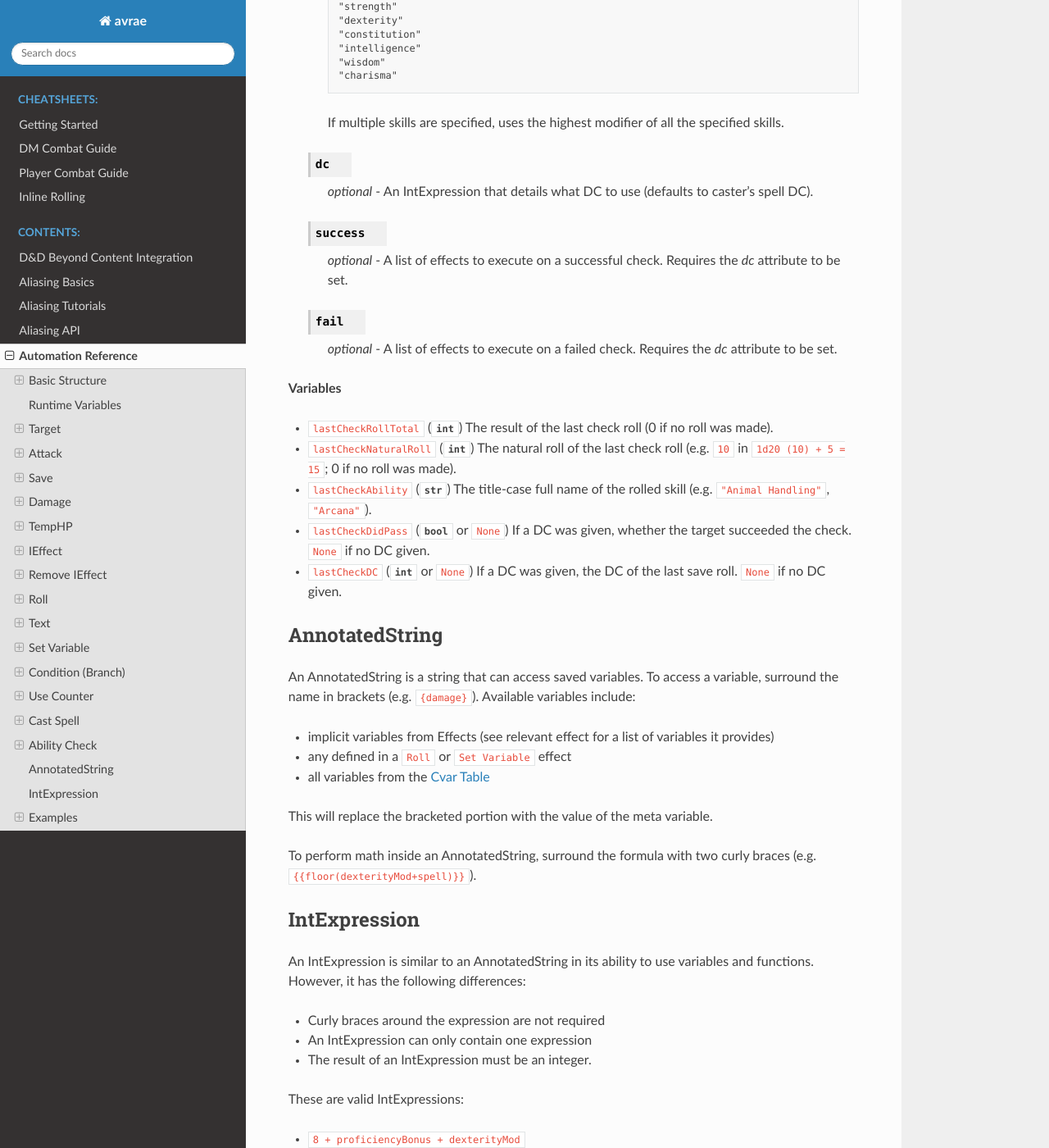
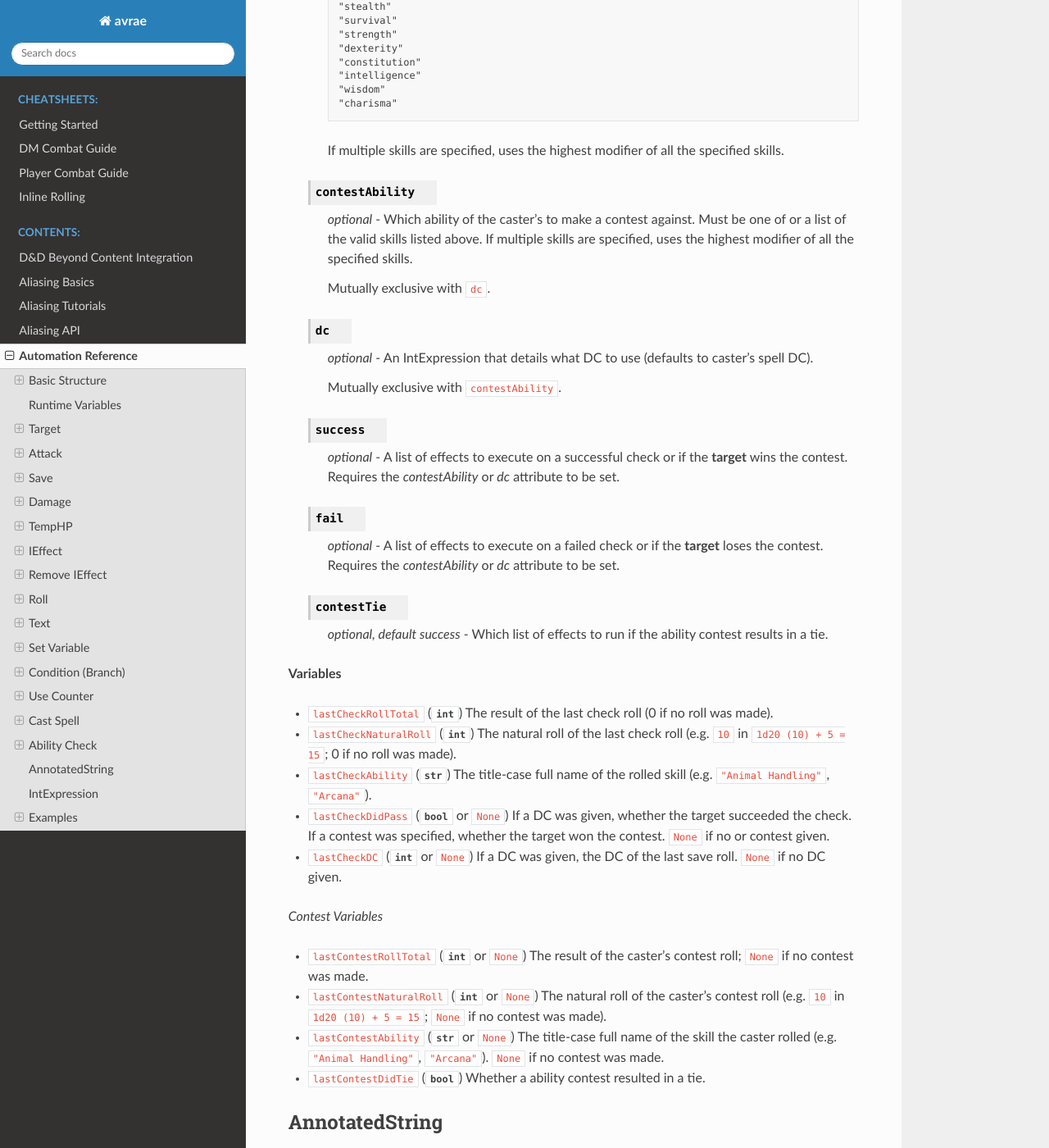
Before and after one commit to avrae/avrae, a Sphinx documentation site: the page built from docs/automation_ref.rst, in a window 1280 px wide and 1400 px high, scrolled down 20314 px. Shown: the whole window at 82% size. Built offline with Sphinx 7.4.7 and the Read the Docs theme 2.0.0, drawn with Linux system fonts in a browser that asks for light colours; part of the change alters nothing that is shown; some of the changed text lies outside the part shown.

Commit message:
docs: ability contest

```diff
--- a/docs/automation_ref.rst
+++ b/docs/automation_ref.rst
@@ -917,12 +917,14 @@ Ability Check
     {
         type: "check";
         ability: string | string[];
+        contestAbility?: string | string[];
         dc?: IntExpression;
         success?: Effect[];
         fail?: Effect[];
+        contestTie?: "fail" | "success" | "neither";
     }
 
-An Ability Check effect forces a targeted creature to make an ability check.
+An Ability Check effect forces a targeted creature to make an ability check, optionally as a contest against the caster.
 It must be inside a Target effect.
 
 .. class:: Check
@@ -961,17 +963,33 @@ It must be inside a Target effect.
 
         If multiple skills are specified, uses the highest modifier of all the specified skills.
 
+    .. attribute:: contestAbility
+
+        *optional* - Which ability of the caster's to make a contest against.
+        Must be one of or a list of the valid skills listed above.
+        If multiple skills are specified, uses the highest modifier of all the specified skills.
+
+        Mutually exclusive with ``dc``.
+
     .. attribute:: dc
 
         *optional* - An IntExpression that details what DC to use (defaults to caster's spell DC).
 
+        Mutually exclusive with ``contestAbility``.
+
     .. attribute:: success
 
-        *optional* - A list of effects to execute on a successful check. Requires the *dc* attribute to be set.
+        *optional* - A list of effects to execute on a successful check or if the **target** wins the contest.
+        Requires the *contestAbility* or *dc* attribute to be set.
 
     .. attribute:: fail
 
-        *optional* - A list of effects to execute on a failed check. Requires the *dc* attribute to be set.
+        *optional* - A list of effects to execute on a failed check or if the **target** loses the contest.
+        Requires the *contestAbility* or *dc* attribute to be set.
+
+    .. attribute:: contestTie
+
+        *optional, default success* - Which list of effects to run if the ability contest results in a tie.
 
 **Variables**
 
@@ -980,98 +998,20 @@ It must be inside a Target effect.
   ``1d20 (10) + 5 = 15``; 0 if no roll was made).
 - ``lastCheckAbility`` (:class:`str`) The title-case full name of the rolled skill (e.g. ``"Animal Handling"``,
   ``"Arcana"``).
-- ``lastCheckDidPass`` (:class:`bool` or ``None``) If a DC was given, whether the target succeeded the check. ``None``
-  if no DC given.
+- ``lastCheckDidPass`` (:class:`bool` or ``None``) If a DC was given, whether the target succeeded the check.
+  If a contest was specified, whether the target won the contest.
+  ``None`` if no or contest given.
 - ``lastCheckDC`` (:class:`int` or ``None``) If a DC was given, the DC of the last save roll. ``None`` if no DC given.
 
-.. todo: ability contests
-    Ability Contest
-    ---------------
-    .. versionadded:: 3.6.0
+*Contest Variables*
 
-    .. code-block:: typescript
-
-        {
-            type: "contest";
-            casterAbility: string | string[];
-            targetAbility: string | string[];
-            success: Effect[];
-            fail: Effect[];
-            tie?: "fail" | "success" | "neither";
-        }
-
-    An Ability Contest effect roll compares an ability check performed by the caster to an ability check performed by the
-    current target. It must be inside a Target effect.
-
-    .. class:: Contest
-
-        .. attribute:: casterAbility
-
-            The ability to make a check for. Must be one of the or a list of valid ability names (see below).
-
-            If multiple skills are specified, uses the highest modifier of all the specified skills.
-
-        .. attribute:: targetAbility
-
-            The ability to make a check for. Must be one of the or a list of valid ability names:
-
-            .. code-block:: text
-
-                "acrobatics"
-                "animalHandling"
-                "arcana"
-                "athletics"
-                "deception"
-                "history"
-                "initiative"
-                "insight"
-                "intimidation"
-                "investigation"
-                "medicine"
-                "nature"
-                "perception"
-                "performance"
-                "persuasion"
-                "religion"
-                "sleightOfHand"
-                "stealth"
-                "survival"
-                "strength"
-                "dexterity"
-                "constitution"
-                "intelligence"
-                "wisdom"
-                "charisma"
-
-            If multiple skills are specified, uses the highest modifier of all the specified skills.
-
-        .. attribute:: success
-
-            A list of effects to execute if the **caster** wins the ability contest.
-
-        .. attribute:: fail
-
-            A list of effects to execute if the **caster** loses the ability contest.
-
-        .. attribute:: tie
-
-            *optional, default fail* - Which list of effects to run if the ability contest results in a tie.
-
-    **Variables**
-
-    - ``lastContestCasterRollTotal`` (:class:`int`) The result of the caster's contest roll.
-    - ``lastContestTargetRollTotal`` (:class:`int`) The result of the target's contest roll.
-    - ``lastContestCasterNaturalRoll`` (:class:`int`) The natural roll of the caster's contest roll (e.g. ``10`` in
-      ``1d20 (10) + 5 = 15``; 0 if no roll was made).
-    - ``lastContestTargetNaturalRoll`` (:class:`int`) The natural roll of the target's contest roll (e.g. ``10`` in
-      ``1d20 (10) + 5 = 15``; 0 if no roll was made).
-    - ``lastContestCasterAbility`` (:class:`str`) The title-case full name of the skill the caster rolled
-      (e.g. ``"Animal Handling"``, ``"Arcana"``).
-    - ``lastContestTargetAbility`` (:class:`str`) The title-case full name of the skill the target rolled
-      (e.g. ``"Animal Handling"``, ``"Arcana"``).
-    - ``lastContestDidWin`` (:class:`bool`) Whether the caster won the ability contest, or tied and the tie behaviour was
-      "win".
-    - ``lastContestDidTie`` (:class:`bool`) Whether the ability contest resulted in a tie.
+- ``lastContestRollTotal`` (:class:`int` or ``None``) The result of the caster's contest roll; ``None`` if no contest
+  was made.
+- ``lastContestNaturalRoll`` (:class:`int` or ``None``) The natural roll of the caster's contest roll (e.g. ``10`` in
+  ``1d20 (10) + 5 = 15``; ``None`` if no contest was made).
+- ``lastContestAbility`` (:class:`str` or ``None``) The title-case full name of the skill the caster rolled
+  (e.g. ``"Animal Handling"``, ``"Arcana"``). ``None`` if no contest was made.
+- ``lastContestDidTie`` (:class:`bool`) Whether a ability contest resulted in a tie.
 
 AnnotatedString
 ---------------
```
